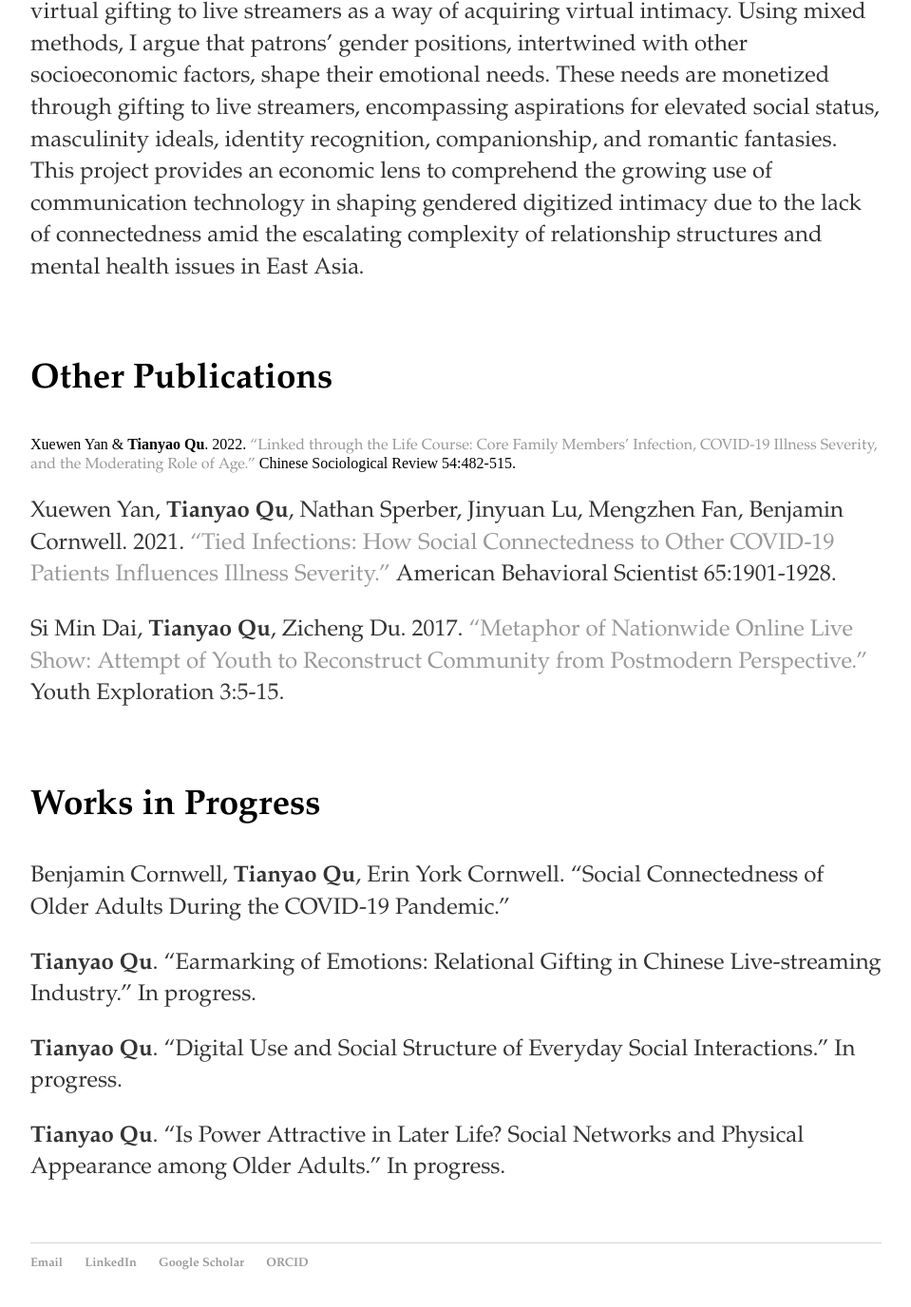
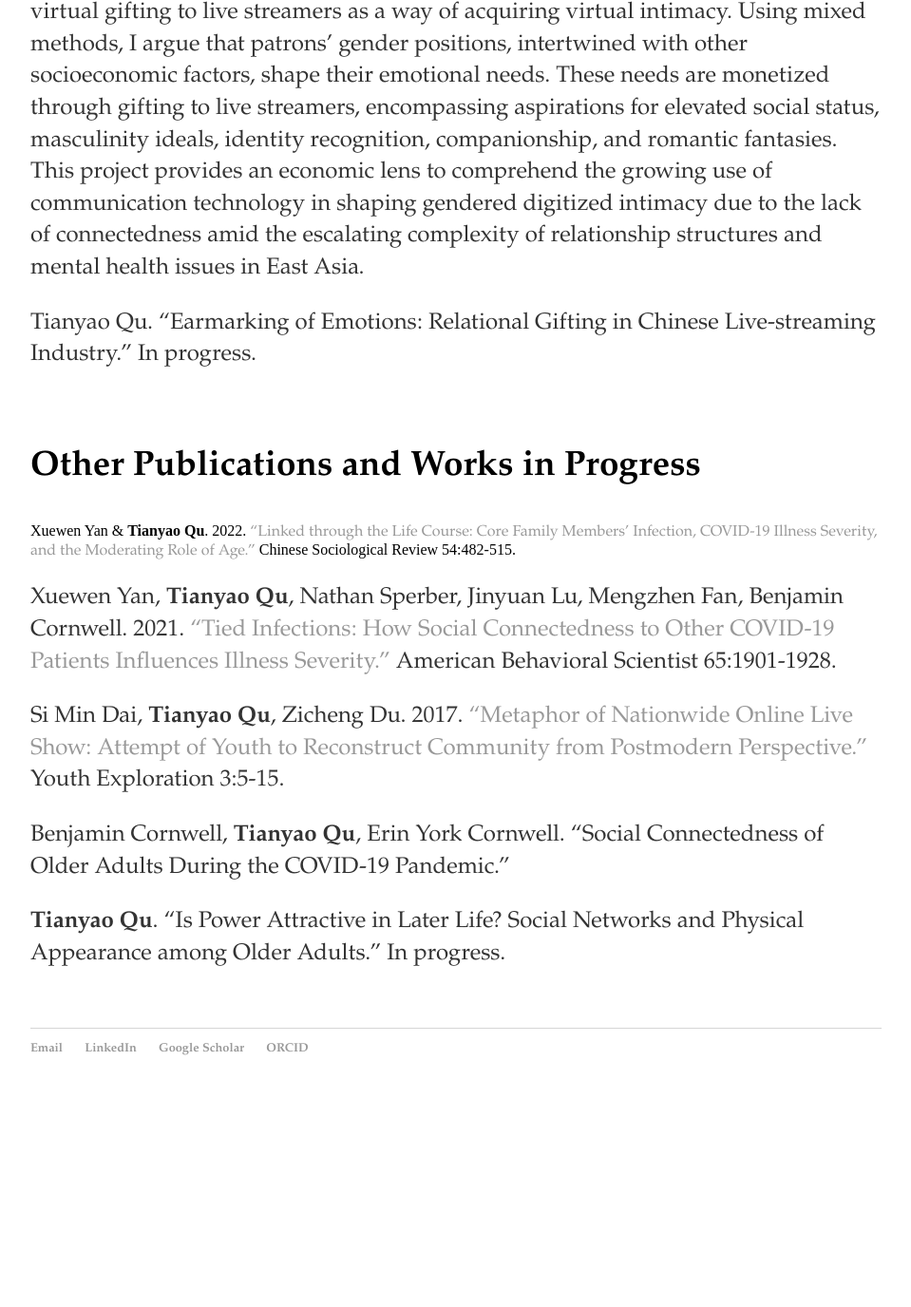
Before and after one commit to windyqu/windyqu.github.io, a Jekyll site: the page built from research/index.html, in a window 1280 px wide and 1400 px high, scrolled down 3077 px. Shown: the top 1376 px of the window at 95% size, without its empty margins (160-1119 px from the left). Built offline with Jekyll 4.4.1, drawn with Linux system fonts in a browser that asks for light colours; after the commit the page ends 4251 px from its top, so only the background shows below that.

Commit message:
Update index.html

```diff
--- a/research/index.html
+++ b/research/index.html
@@ -59,10 +59,13 @@ In the second chapter of my dissertation, I adopt a temporal-structural perspect
   <p>
   I developed an “earmark of emotions” framework conceptualizing (male) patron’s virtual gifting to live streamers as a way of acquiring virtual intimacy. Using mixed methods, I argue that patrons’ gender positions, intertwined with other socioeconomic factors, shape their emotional needs. These needs are monetized through gifting to live streamers, encompassing aspirations for elevated social status, masculinity ideals, identity recognition, companionship, and romantic fantasies. This project provides an economic lens to comprehend the growing use of communication technology in shaping gendered digitized intimacy due to the lack of connectedness amid the escalating complexity of relationship structures and mental health issues in East Asia.
   </p>
+  <p>
+  Tianyao Qu. “Earmarking of Emotions: Relational Gifting in Chinese Live-streaming Industry.” In progress.
+  </p>
 
 
 <br><be>
-  <h3> Other Publications</h3>
+  <h3> Other Publications and Works in Progress </h3>
 
 
 		Xuewen Yan & <b>Tianyao Qu</b>. 2022. <a href="https://doi.org/10.1080/21620555.2021.1934824" target="_blank">“Linked through the Life Course: Core Family Members’ Infection, COVID-19 Illness Severity, and the Moderating Role of Age.”</a> Chinese Sociological Review 54:482-515.
@@ -73,17 +76,9 @@ In the second chapter of my dissertation, I adopt a temporal-structural perspect
 	<p>
 		Si Min Dai, <b>Tianyao Qu</b>, Zicheng Du. 2017. <a href="http://www.cqvip.com/qk/81600x/201703/672378123.html" target="_blank">“Metaphor of Nationwide Online Live Show: Attempt of Youth to Reconstruct Community from Postmodern Perspective.”</a> Youth Exploration 3:5-15.
 	</p>
-  <br><be>
 
-  <h3>Works in Progress</h3>
 	<p>
 		Benjamin Cornwell, <b>Tianyao Qu</b>, Erin York Cornwell. “Social Connectedness of Older Adults During the COVID-19 Pandemic.”
-	</p>
-	<p>
-		<b>Tianyao Qu</b>. “Earmarking of Emotions: Relational Gifting in Chinese Live-streaming Industry.” In progress.
-	</p>
-	<p>
-		<b>Tianyao Qu</b>. “Digital Use and Social Structure of Everyday Social Interactions.” In progress.
 	</p>
 	<p>
 		<b>Tianyao Qu</b>. “Is Power Attractive in Later Life? Social Networks and Physical Appearance among Older Adults.” In progress.
```
